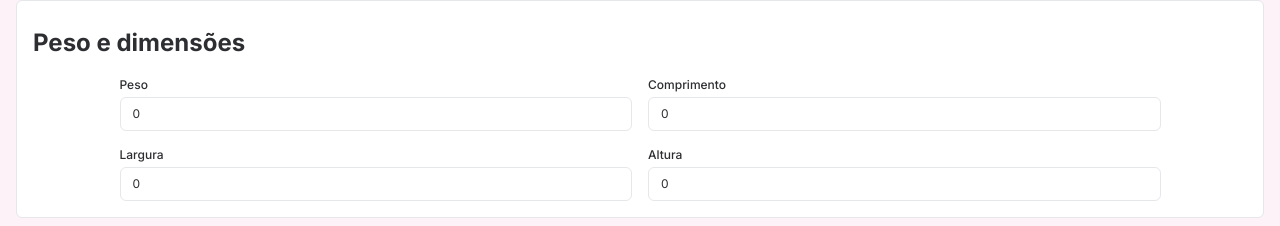
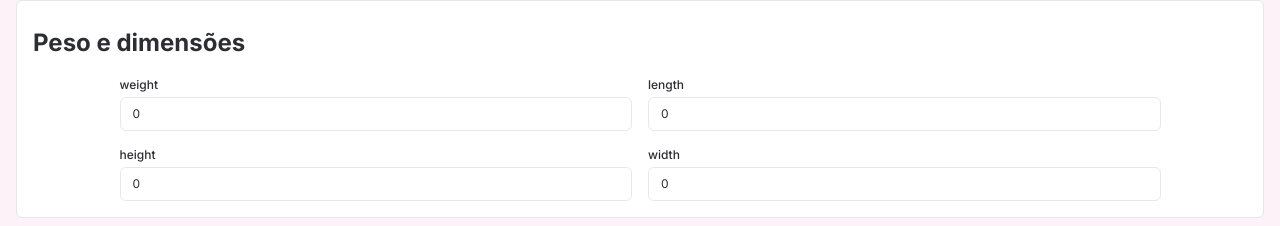
Before and after one commit to cafe51/Alexa-semijoias, a Next.js app in the folder alexa-site/: page /admin/dashboard/1/produtos/novo in a window 1280 px wide. Shown: the part 1413-1639 px from the top of the page. Built offline with nearby package versions, Linux system fonts and the light colour scheme; no server answers; the database is empty.

Commit message:
refacored DimensionsSection.tsx

```diff
--- a/alexa-site/src/app/admin/dashboard/[adminId]/produtos/novo/DimensionsSection.tsx
+++ b/alexa-site/src/app/admin/dashboard/[adminId]/produtos/novo/DimensionsSection.tsx
@@ -12,58 +12,49 @@ export default function DimensionsSection({
     state,
     handleDimensionsChange,
 }: DimensionsSectionProps) {
+
+    function handleChange(e: React.ChangeEvent<HTMLInputElement>, state: FullProductType, property: string) {
+        if(state && state.dimensions){
+            handleDimensionsChange({
+                ...state.dimensions,
+                [property]: Number(e.target.value),
+            });
+        }
+        if(state && !state.dimensions) {
+            handleDimensionsChange({
+                height: 0,
+                length: 0,
+                weight: 0,
+                width: 0,
+                [property]: Number(e.target.value),
+            });
+        }
+    }
+
+    const properties: ['weight', 'length', 'height', 'width'] = ['weight', 'length', 'height', 'width'];
+
     return (
         <section className="flex flex-col gap-2 p-2 py-4 border rounded-md bg-white w-full">
             <h2 className="font-bold  p-2">Peso e dimensões</h2>
             <div className='flex flex-wrap justify-center w-full gap-4 text-xs'>
-                <div className="w-5/12">
-                    <label htmlFor='weight' className="text-xs font-medium w-full">Peso</label>
-                    <input
-                        id='weight'
-                        name='weight'
-                        type="number"
-                        value={ state.dimensions.weight }
-                        onChange={ (e) => handleDimensionsChange({ ...state.dimensions, weight: Number(e.target.value) }) }
-                        className="mt-1 w-full px-3 py-2 border rounded-md"
-                        placeholder="Peso"
-                    />
-                </div>
-                <div className="w-5/12">
-                    <label htmlFor='length' className="text-xs font-medium w-full">Comprimento</label>
-                    <input
-                        id='length'
-                        name='length'
-                        type="number"
-                        value={ state.dimensions.length }
-                        onChange={ (e) => handleDimensionsChange({ ...state.dimensions, length: Number(e.target.value) }) }
-                        className="mt-1 w-full px-3 py-2 border rounded-md"
-                        placeholder="Comprimento"
-                    />
-                </div>
-                <div className="w-5/12">
-                    <label htmlFor='width' className="text-xs font-medium w-full">Largura</label>
-                    <input
-                        id='width'
-                        name='width'
-                        type="number"
-                        value={ state.dimensions.width }
-                        onChange={ (e) => handleDimensionsChange({ ...state.dimensions, width: Number(e.target.value) }) }
-                        className="mt-1 w-full px-3 py-2 border rounded-md"
-                        placeholder="Largura"
-                    />
-                </div>
-                <div className="w-5/12">
-                    <label htmlFor='height' className="text-xs font-medium w-full">Altura</label>
-                    <input
-                        id='height'
-                        name='height'
-                        type="number"
-                        value={ state.dimensions.height }
-                        onChange={ (e) => handleDimensionsChange({ ...state.dimensions, height: Number(e.target.value) }) }
-                        className="mt-1 w-full px-3 py-2 border rounded-md"
-                        placeholder="Altura"
-                    />
-                </div>
+                {
+                    properties.map((property, index) => {
+                        return (
+                            <div key={ index } className="w-5/12">
+                                <label htmlFor={ property } className="text-xs font-medium w-full">{ property }</label>
+                                <input
+                                    id={ property }
+                                    name={ property }
+                                    type="number"
+                                    value={ state && state.dimensions ? state.dimensions[property] : 0 }
+                                    onChange={ (e) =>handleChange(e, state, property) }
+                                    className="mt-1 w-full px-3 py-2 border rounded-md"
+                                    placeholder={ property }
+                                />
+                            </div>
+                        );
+                    })
+                }
             </div>
         </section>
     );
```
